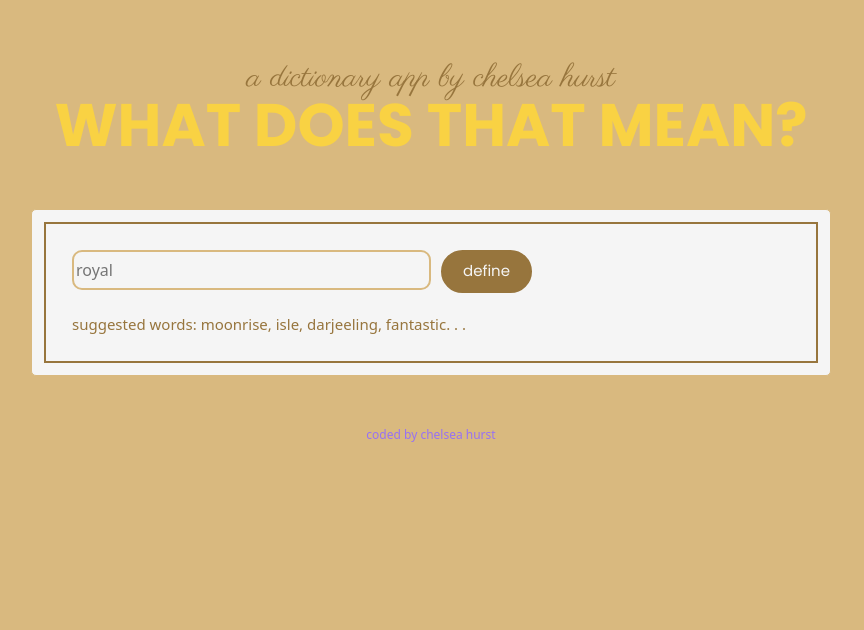
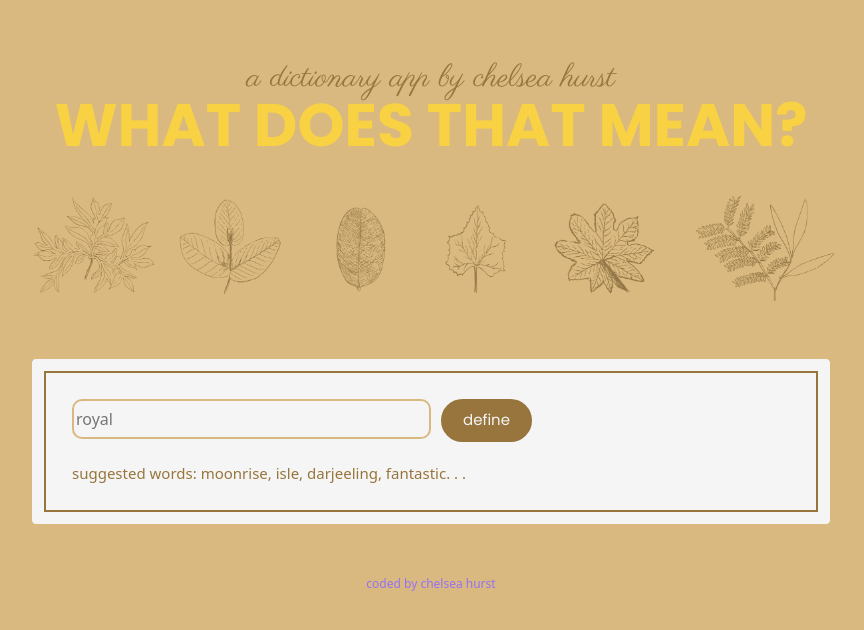
Before and after one commit to churst73/dictionary-app, a React (Create React App) app: page / in a window 1280 px wide. Shown: the top 630 px of the page, without its empty margins (209-1073 px from the left). Built offline with nearby package versions, Linux system fonts and the light colour scheme; no server answers.

Commit message:
Added leaf image

```diff
--- a/src/App.js
+++ b/src/App.js
@@ -1,5 +1,6 @@
 import Dictionary from "./Dictionary.js";
 import "./App.css";
+import camping from "./camping.png";
 
 export default function App() {
   return (
@@ -7,7 +8,13 @@ export default function App() {
       <div className="container">
         <header className="App-header">
           <h2>a dictionary app by chelsea hurst</h2>
-          <h1 className="mb-5">WHAT DOES THAT MEAN?</h1>
+          <h1 className="mb-4">WHAT DOES THAT MEAN?</h1>
+          <img
+            src={camping}
+            width="830px"
+            alt="camping"
+            className="img-fluid mb-5"
+          ></img>
         </header>
         <main>
           <Dictionary defaultKeyword="royal" />
```
Also changed, not shown: src/camping.png (added).
